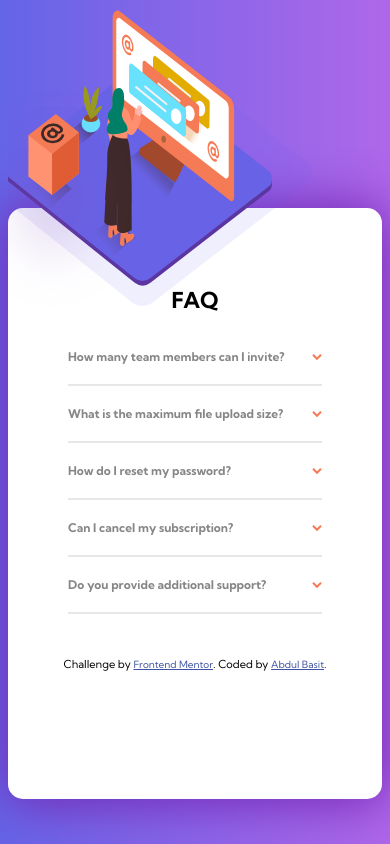
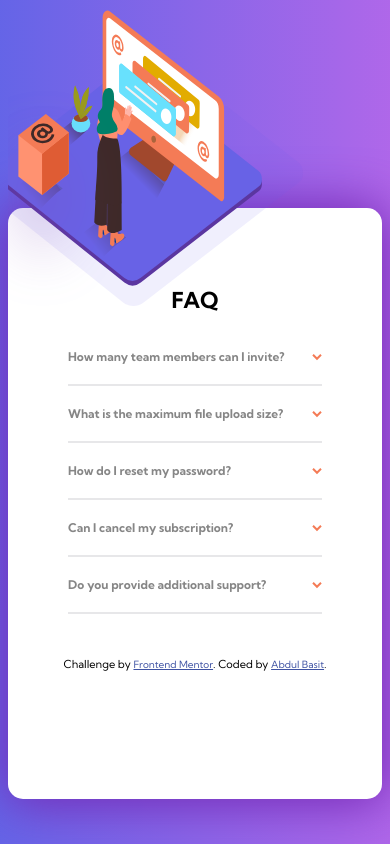
Before and after one commit to Basit-Dev/FAQ-accordion-card, a plain HTML site: page index.html in a window 390 px wide. Drawn offline with Linux system fonts and the light colour scheme.

Commit message:
Aligned top image to center

```diff
--- a/style.css
+++ b/style.css
@@ -135,10 +135,10 @@ body {
             background-repeat: no-repeat;
         }
         .bottom_image {
-            background-position: right 70px top 0px ;
+            background-position: right 79px top 0px ;
         }
         .middle_image {
-            background-position: right 110px top 4px ;
+            background-position: right 120px top 4px ;
         }
 
 .faqs {
```
